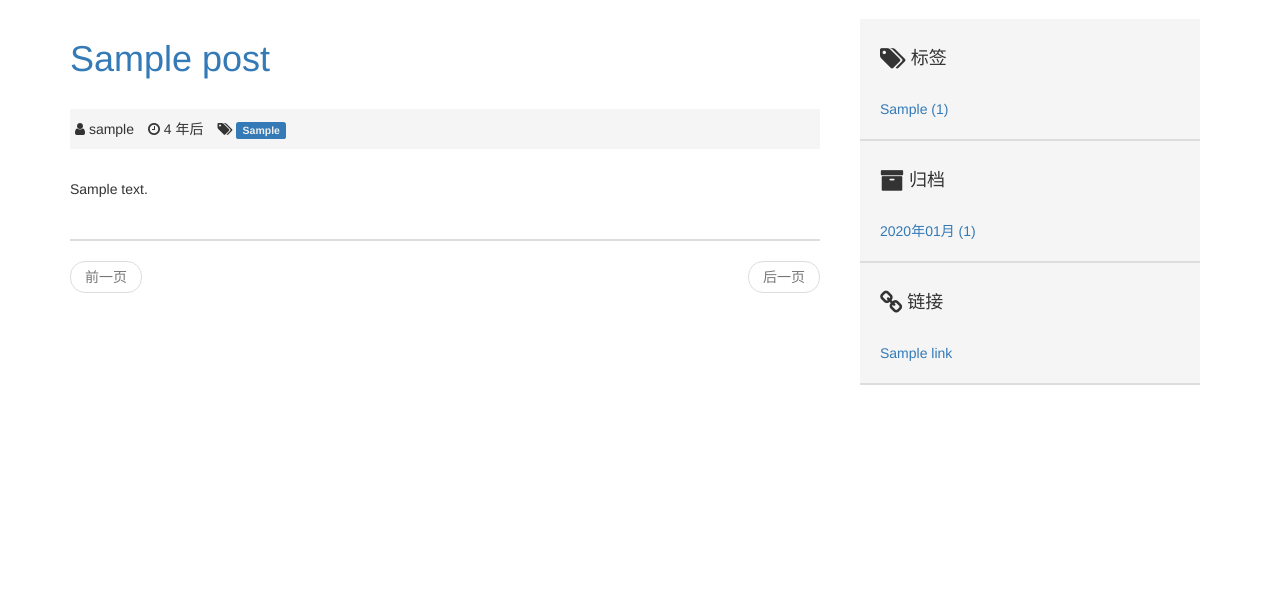
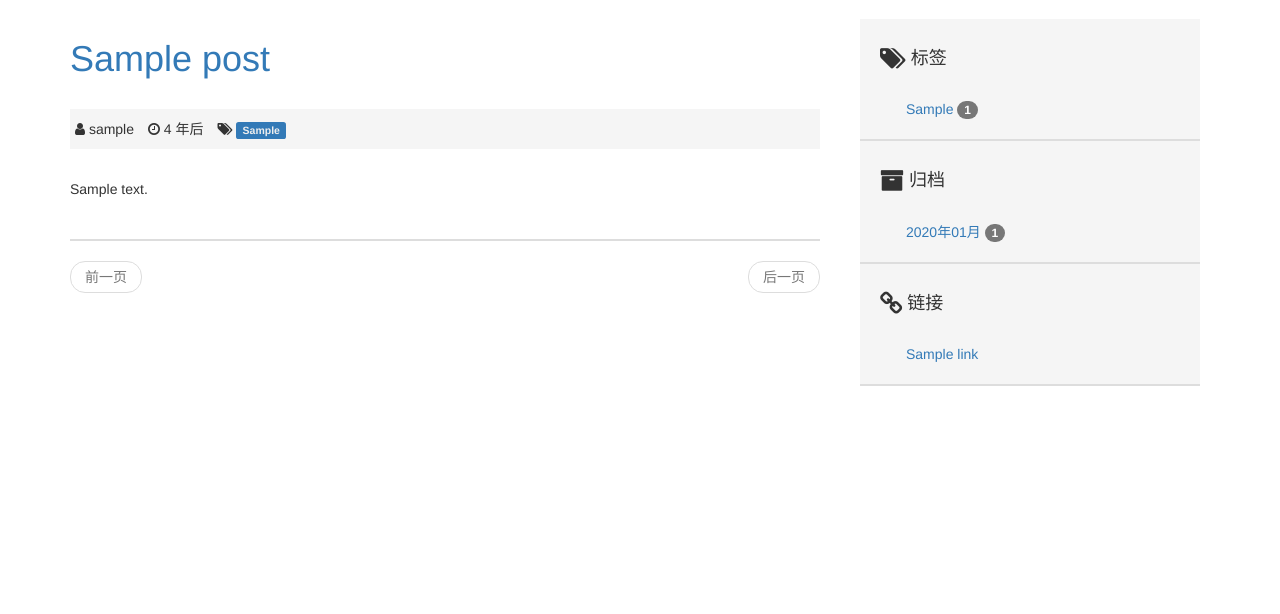
Before and after one commit to liuenyan/django-blog, a Django app: page / in a window 1280 px wide. Shown: the part 51-665 px from the top of the page. Run offline with Django 3.2, Linux system fonts and the light colour scheme; tables that the repository leaves empty hold one stand-in row (values such as "Sample post"); some libraries are stand-ins or nearby versions.

Commit message:
调整侧边栏外观

```diff
--- a/blog/static/blog/styles/style.css
+++ b/blog/static/blog/styles/style.css
@@ -117,7 +117,7 @@ ul.sidebar > li > h4 {
 
 ul.sidebar > li > ul {
     list-style-type: none;
-    padding: 10px;
+    padding: 10px 36px;
 }
 
 .page-footer {
--- a/blog/templates/_sidebar.html
+++ b/blog/templates/_sidebar.html
@@ -3,7 +3,7 @@
         <h4><i class="fa fa-tags fa-lg"></i> 标签</h4>
         <ul>
             {% for tag in tags %}
-            <li><a href="{% url 'tag' tag %}">{{ tag.tag }}&nbsp;({{tag.post_set.count }})</a></li>
+            <li><a href="{% url 'tag' tag %}">{{ tag.tag }} <span class="badge">{{ tag.post_set.count }}</span></a></li>
             {% endfor %}
         </ul>
     </li>
@@ -11,7 +11,7 @@
         <h4><i class="fa fa-archive fa-lg"></i> 归档</h4>
         <ul>
             {% for archive in archives %}
-            <li><a href="{% url 'archive' archive.year archive.month %}">{{ archive.year }}年{{ archive.month }}月&nbsp;({{ archive.id__count }})</a></li>
+            <li><a href="{% url 'archive' archive.year archive.month %}">{{ archive.year }}年{{ archive.month }}月 <span class="badge">{{ archive.id__count }}</span></a></li>
             {% endfor %}
         </ul>
     </li>
```
